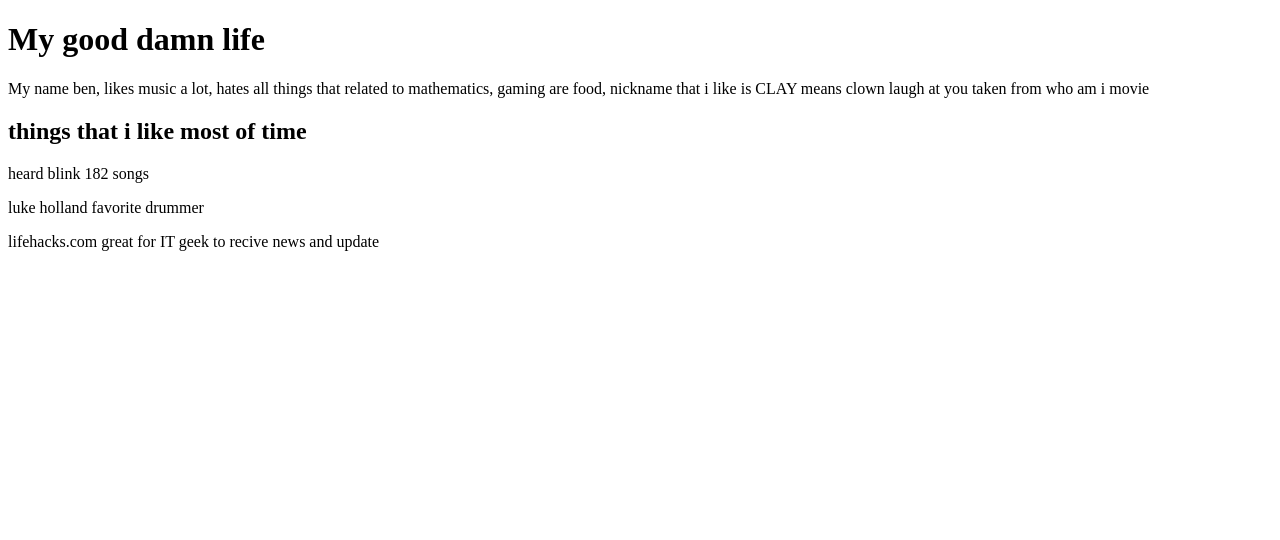
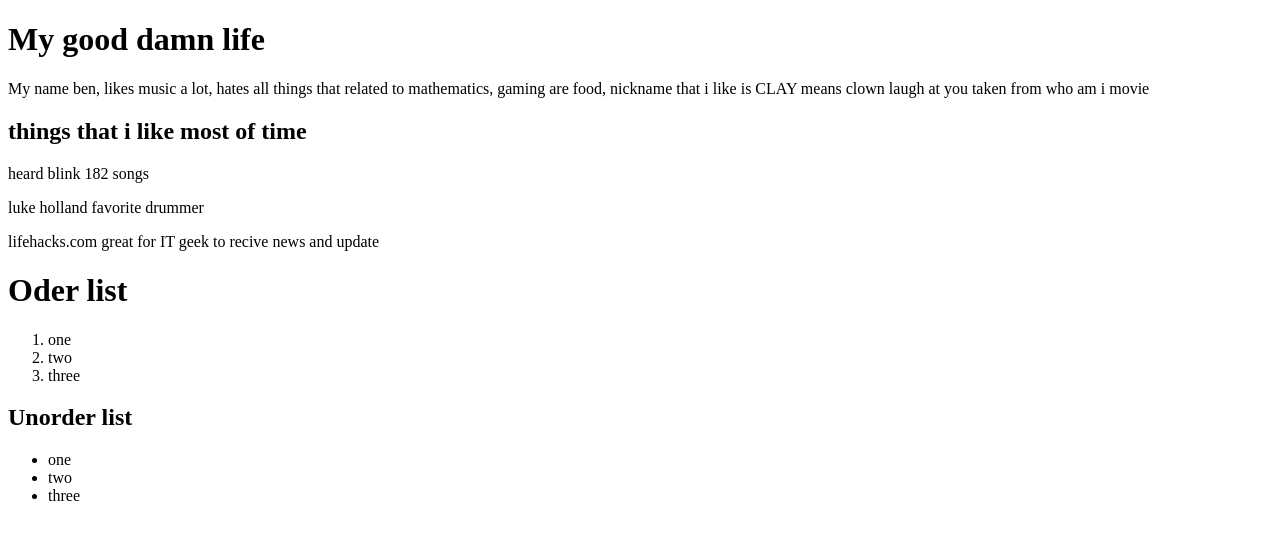
Before and after one commit to benardbold/benardbold.github.io, a plain HTML site: page index.html in a window 1280 px wide. Drawn offline with Linux system fonts and the light colour scheme.

Commit message:
added ul ol

```diff
--- a/index.html
+++ b/index.html
@@ -14,3 +14,17 @@
 
 </body>
 </html>
+
+<h1>Oder list</h1>
+<ol>
+	<li>one</li>
+	<li>two</li>
+	<li>three</li>
+</ol>
+
+<h2>Unorder list</h2>
+	<ul>
+		<li>one</li>
+		<li>two</li>
+		<li>three</li>
+	</ul>
```
